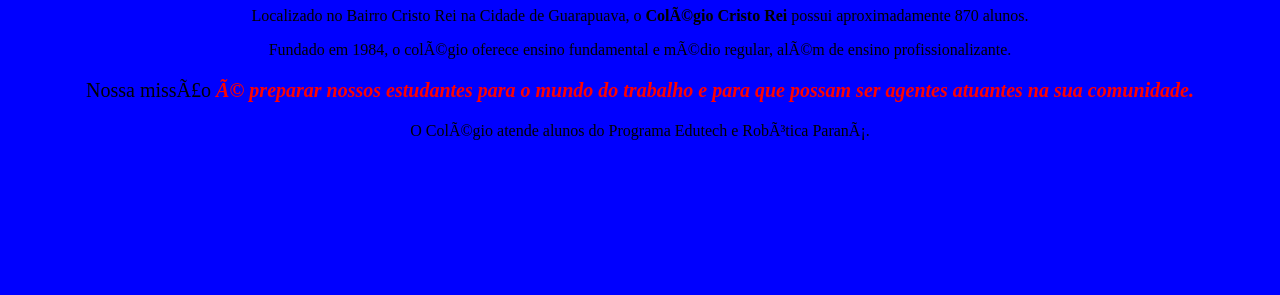
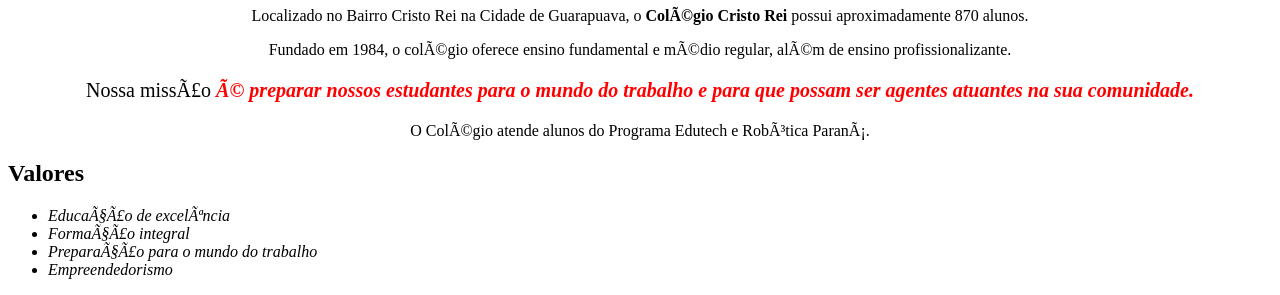
Before and after one commit to henrypedroso/site_cristo_rei, a plain HTML site: page index.html in a window 1280 px wide. Shown: the part 703-998 px from the top of the page. Before the commit the page ends 859 px from the top, so only its background shows below. Drawn offline with Linux system fonts and the light colour scheme.

Commit message:
Atualizando site

```diff
--- a/index.html
+++ b/index.html
@@ -12,6 +12,7 @@
     <body>
 
         <img id="logo" src="cristo.jpg" alt="logotipo do site">
+        <div>
         <h1>Sobre o Colégio Cristo Rei</h1>
 
         <p>Localizado no Bairro Cristo Rei na Cidade de Guarapuava, o <strong>Colégio Cristo Rei</strong> possui aproximadamente 870 alunos.</p>
@@ -22,6 +23,17 @@
         <p id="missao"> Nossa missão <em><strong>é preparar nossos estudantes para o mundo do trabalho e para que possam ser agentes atuantes na sua comunidade.</strong></em></p>
 
         <p>O Colégio atende alunos do Programa Edutech e Robótica Paraná.</p>
+        </div>
+
+        <div>
+        <h2>Valores</h2>
+        <ul>
+            <li class="itens"> Educação de excelência </li>
+            <li class="itens"> Formação integral </li>
+            <li class="itens">Preparação para o mundo do trabalho</li>
+            <li class="itens">Empreendedorismo</li>
+        </ul>
+        </div>
     </body>
 
 </html>
--- a/style.css
+++ b/style.css
@@ -1,12 +1,16 @@
 
 body{
-    background: blue ;
+
 }
 
 #logo{
     width: 100%;
     height: 600px;
 
+}
+
+.principal{
+  background: blue;
 }
 
 h1 {
@@ -25,3 +29,11 @@ text-align: center
 em strong {
     color: red;
 }
+
+.itens {
+    font-style: italic;
+}
+
+.valores {
+    background: white;
+}
```
